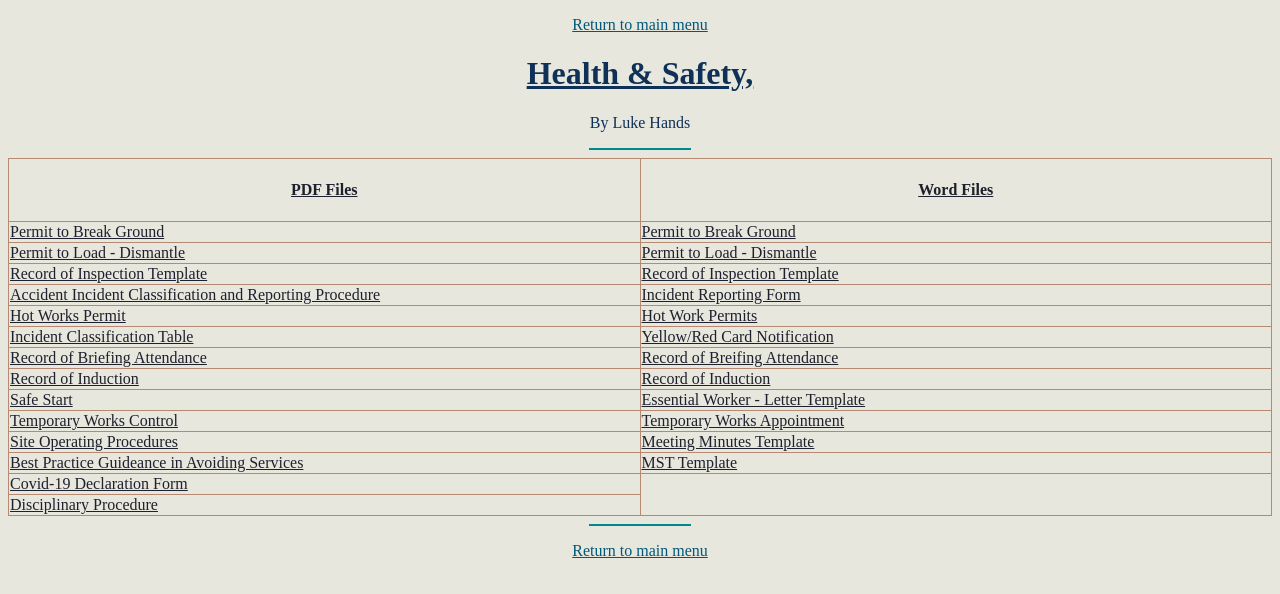
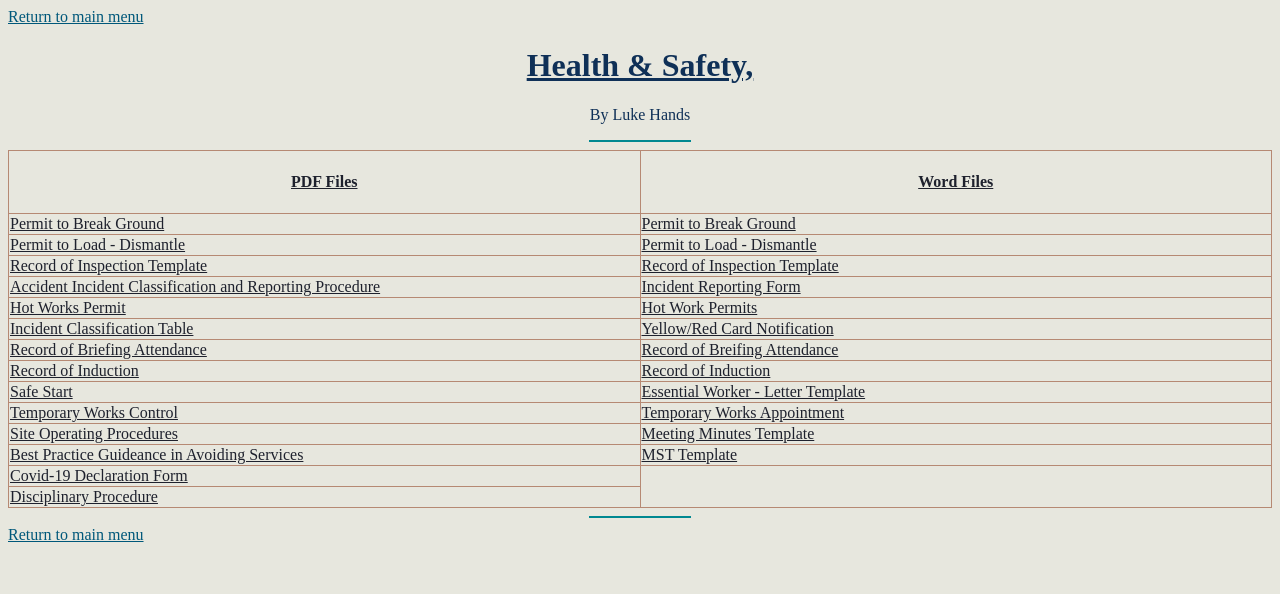
Before and after one commit to MetralhaDaNoite/Henry, a plain HTML site: page lukehands.html in a window 1280 px wide. Drawn offline with Linux system fonts and the light colour scheme.

Commit message:
took the "return to main page" anchor out of the <p> element

```diff
--- a/lukehands.html
+++ b/lukehands.html
@@ -36,7 +36,7 @@
 </head>
 
 <body>
-  <p><a href="index.html">Return to main menu</a></p>
+  <a href="index.html">Return to main menu</a>
   <h1 align="center">
     Health & Safety,
   </h1>
@@ -113,7 +113,7 @@
 
   </table>
   <hr>
-  <p><a href="index.html">Return to main menu</a></p>
+  <a href="index.html">Return to main menu</a>
 
 </body>
 
```
Also changed, not shown: InterestingInformation.html (+1 -1 lines).
